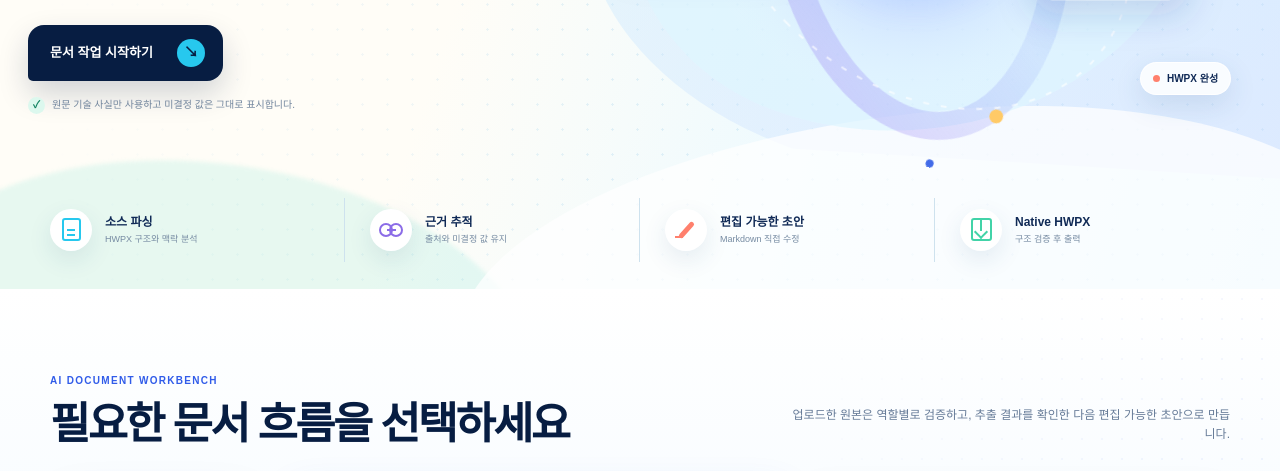
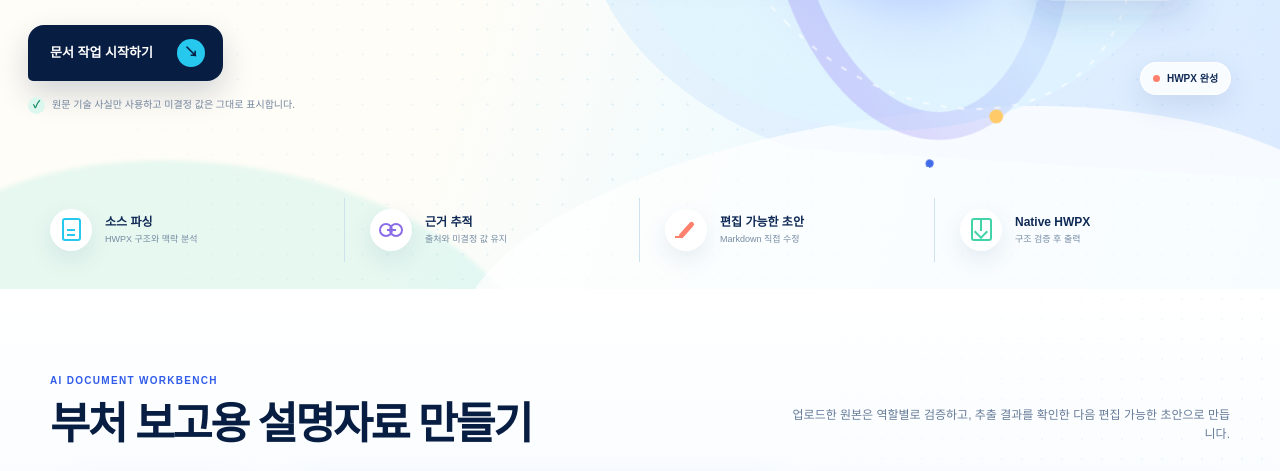
Before and after one commit to ky8510-creator/iitp-document-explanation-studio, a website: page public/index.html in a window 1280 px wide. Shown: the part 481-952 px from the top of the page. Drawn offline with Linux system fonts and the light colour scheme; a web font is replaced by a local one.

Commit message:
copy: clarify ministry report workspace title

```diff
--- a/public/index.html
+++ b/public/index.html
@@ -94,7 +94,7 @@
     </section>
 
     <section id="workbenchPanel" class="workbench-section" aria-labelledby="workbenchTitle">
-      <div class="workbench-intro"><div><span class="eyebrow">AI DOCUMENT WORKBENCH</span><h2 id="workbenchTitle">필요한 문서 흐름을 선택하세요</h2></div><p>업로드한 원본은 역할별로 검증하고, 추출 결과를 확인한 다음 편집 가능한 초안으로 만듭니다.</p></div>
+      <div class="workbench-intro"><div><span class="eyebrow">AI DOCUMENT WORKBENCH</span><h2 id="workbenchTitle">부처 보고용 설명자료 만들기</h2></div><p>업로드한 원본은 역할별로 검증하고, 추출 결과를 확인한 다음 편집 가능한 초안으로 만듭니다.</p></div>
       <div class="studio-shell">
         <aside class="studio-rail" aria-label="작업 단계">
           <div class="rail-intro"><span class="rail-index"><i aria-hidden="true"></i> DOCUMENT FLOW</span><h3>근거에서<br>완성본까지</h3><p>각 단계에서 내용을 직접 확인하고 되돌아갈 수 있습니다.</p></div>
```
Also changed, not shown: test/ui.test.mjs (+2 -0 lines).
